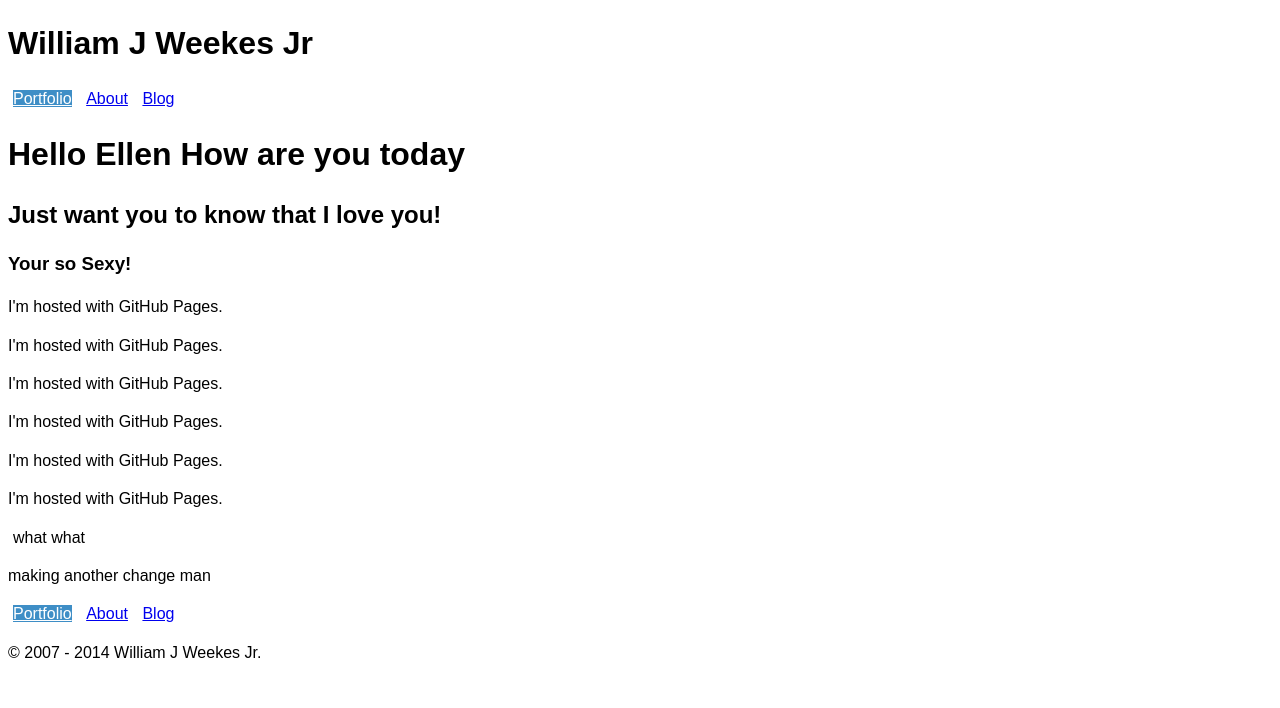
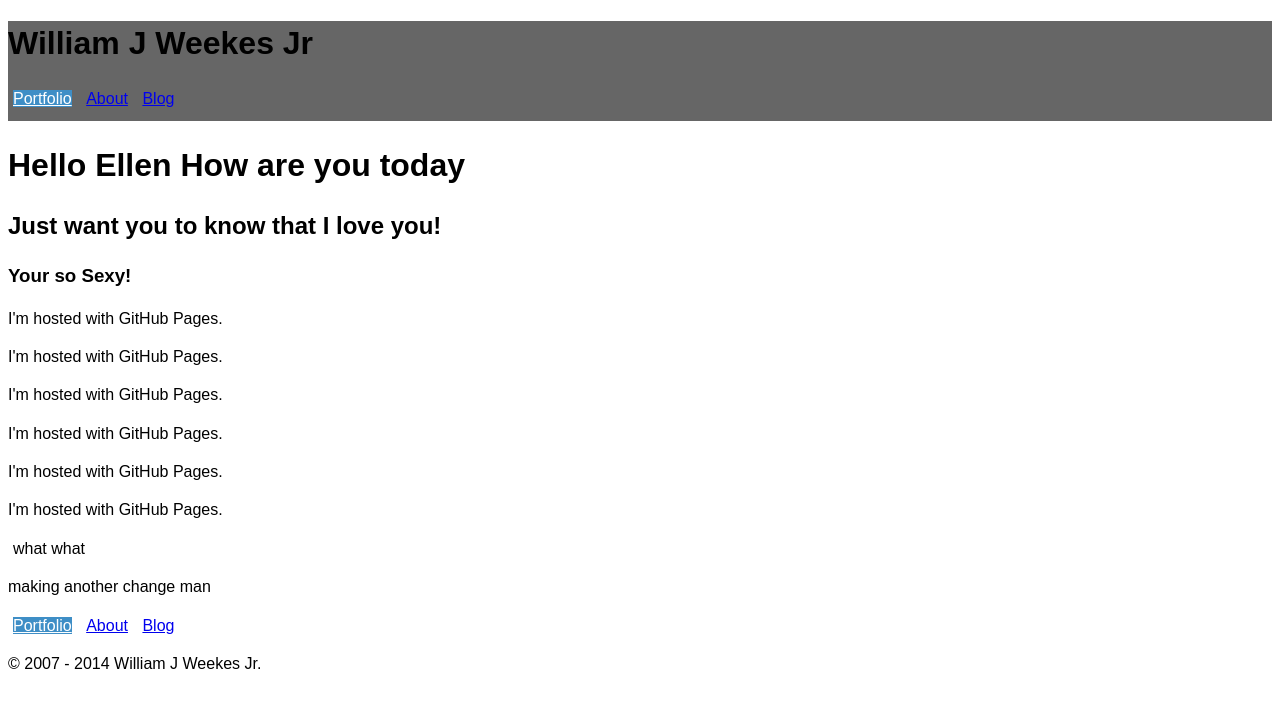
Before and after one commit to WJWJR/thegreenportfolio, a Jekyll site: the page built from index.html, in a window 1280 px wide. Shown: the top 708 px of the page. Built offline with Jekyll 4.4.1, drawn with Linux system fonts in a browser that asks for light colours; Markdown is read by kramdown in place of the engine named in the settings.

Commit message:
Added header height

```diff
--- a/css/common.css
+++ b/css/common.css
@@ -18,3 +18,7 @@ li {
    display: inline;
     margin: 5px;
 }
+header {
+    height: 100px;
+    background-color: #666666;
+}
```
